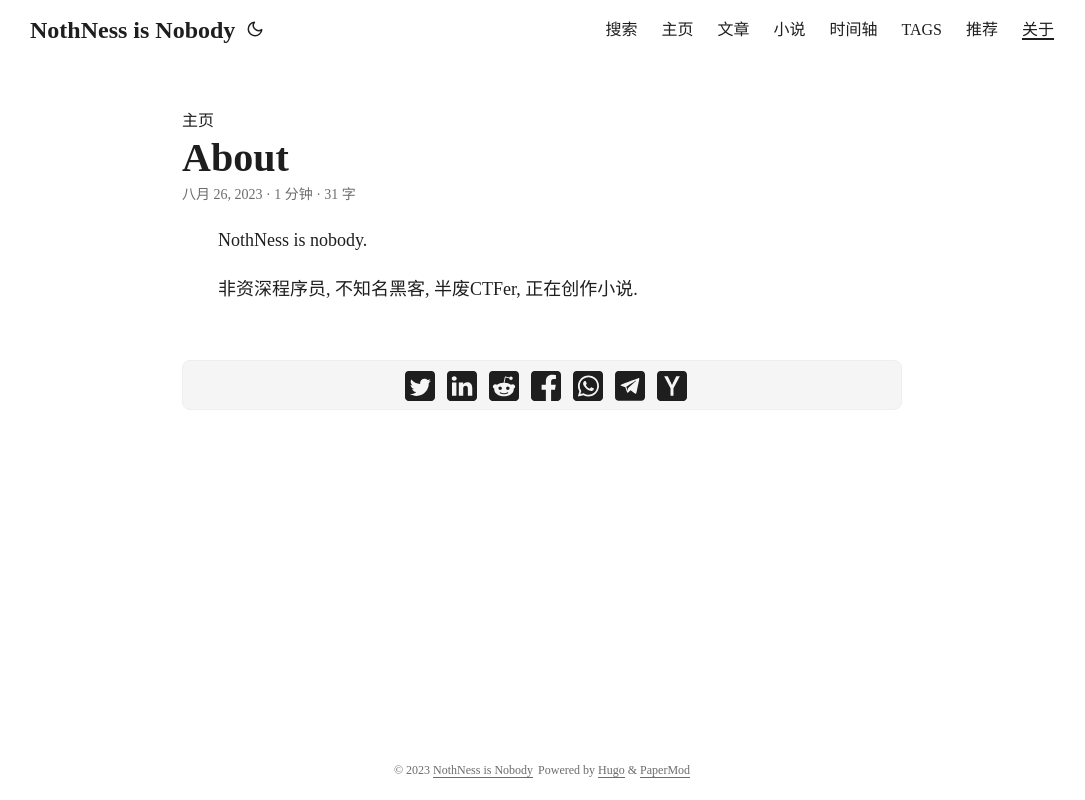
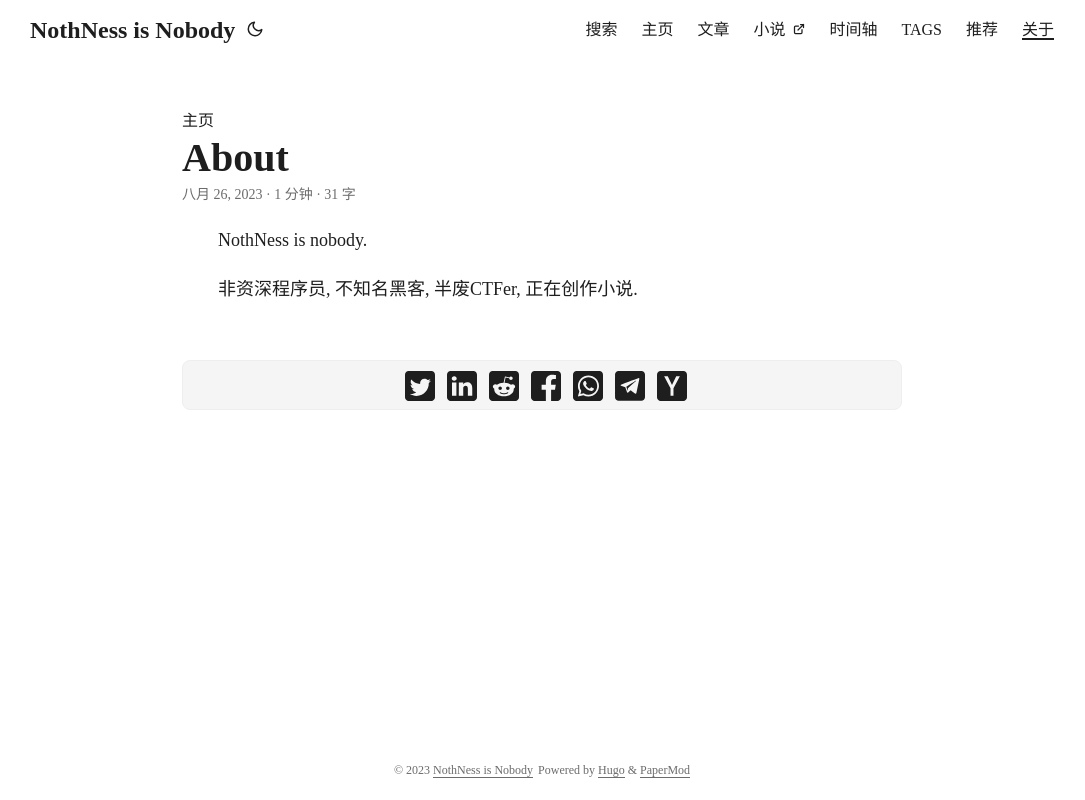
Before and after one commit to NothNess/nothness.github.io, a plain HTML site: page about/index.html in a window 1280 px wide. Shown: the whole page, without its empty margins (98-1183 px from the left). Drawn offline with Linux system fonts and the light colour scheme; a small style sheet from the web is missing.

Commit message:
修复 小说 链接无效的问题

```diff
--- a/about/index.html
+++ b/about/index.html
@@ -169,8 +169,14 @@
                 </a>
             </li>
             <li>
-                <a href="https://nothness.github.io" title="小说">
-                    <span>小说</span>
+                <a href="https://nothness.github.io/novels" title="小说">
+                    <span>小说</span>&nbsp;
+                    <svg fill="none" shape-rendering="geometricPrecision" stroke="currentColor" stroke-linecap="round"
+                        stroke-linejoin="round" stroke-width="2.5" viewBox="0 0 24 24" height="12" width="12">
+                        <path d="M18 13v6a2 2 0 01-2 2H5a2 2 0 01-2-2V8a2 2 0 012-2h6"></path>
+                        <path d="M15 3h6v6"></path>
+                        <path d="M10 14L21 3"></path>
+                    </svg>
                 </a>
             </li>
             <li>
```
Also changed, not shown: 404.html (+8 -2 lines), archives/index.html (+8 -2 lines), categories/index.html (+8 -2 lines), index.html (+8 -2 lines), posts/index.html (+8 -2 lines), posts/nothing/index.html (+8 -2 lines), recommend/index.html (+8 -2 lines), search/index.html (+8 -2 lines), tags/index.html (+8 -2 lines).
